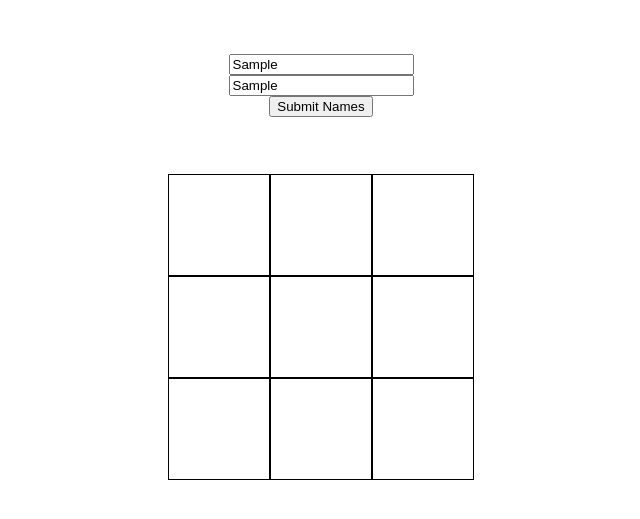
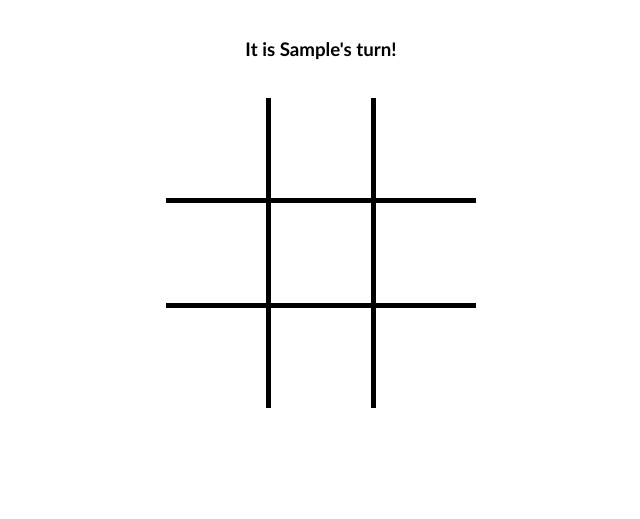
Before and after one commit to bdel19/Arcade2, a plain HTML site: page tictactoe.html in a window 1280 px wide. Both pictures are taken after typing "Sample", "Sample" into the empty fields and a click on the button "Submit Names". Shown: the part 71-590 px from the top of the page, without its empty margins (327-967 px from the left). Drawn offline with Linux system fonts and the light colour scheme.

Commit message:
Coding things

```diff
--- a/tictactoe.css
+++ b/tictactoe.css
@@ -36,8 +36,49 @@ body {
     flex-direction: row;
     width: 100px;
     height: 100px;
-    border: 1px solid black;
     flex-wrap: wrap;
+    justify-content: center;
+    align-content: center;
+    font-size: 75px ;
+    font-family: 'Pacifico', cursive;
+}
 
+.cell:hover{
 
 }
+
+#cell1{
+    border-bottom: 5px solid black;
+    border-right:  5px solid black;
+}
+
+#cell2{
+    border-bottom: 5px solid black;
+    border-right:  5px solid black;
+}
+
+#cell3{
+    border-bottom: 5px solid black;
+}
+
+#cell4{
+    border-bottom: 5px solid black;
+    border-right:  5px solid black;
+}
+
+#cell5{
+    border-bottom: 5px solid black;
+    border-right:  5px solid black;
+}
+
+#cell6{
+    border-bottom: 5px solid black;
+}
+
+#cell7{
+    border-right:  5px solid black;
+}
+
+#cell8{
+    border-right:  5px solid black;
+}
--- a/tictactoe.html
+++ b/tictactoe.html
@@ -6,7 +6,10 @@
     <meta name="viewport" content="width=device-width, initial-scale=1.0">
     <title>Tic-Tac-Toe</title>
     <link rel="stylesheet" href="tictactoe.css">
-    <script type="text/javascript" src="tictactoe.js"></script>
+    <script type="text/javascript" src="tictactoe.js" defer></script>
+    <link rel="preconnect" href="https://fonts.googleapis.com">
+    <link rel="preconnect" href="https://fonts.gstatic.com" crossorigin>
+    <link href="https://fonts.googleapis.com/css2?family=Pacifico&display=swap" rel="stylesheet">
 </head>
 <body>
 
@@ -33,27 +36,32 @@
 
 <h1>Tic-Tac-Toe</h1>
 
-<div class="playerAssign">
+<div id="playerAssign">
     <input id="player1" placeholder="Enter Player 1 Name">
     <input id="player2" placeholder="Enter Player 2 Name">
-    <button id="subBtn">Submit Names</button>
+    <button id="submit">Submit Names</button>
 </div>
+
+<h3 class="currentPlayer"></h3>
+
 
 <div id="boardBox">
     <div class="board" id="board">
 
-        <div class="cell"></div>
-        <div class="cell"></div>
-        <div class="cell"></div>
-        <div class="cell"></div>
-        <div class="cell"></div>
-        <div class="cell"></div>
-        <div class="cell"></div>
-        <div class="cell"></div>
-        <div class="cell"></div>
+        <div class="cell" id="cell1"></div>
+        <div class="cell" id="cell2"></div>
+        <div class="cell" id="cell3"></div>
+        <div class="cell" id="cell4"></div>
+        <div class="cell" id="cell5"></div>
+        <div class="cell" id="cell6"></div>
+        <div class="cell" id="cell7"></div>
+        <div class="cell" id="cell8"></div>
+        <div class="cell" id="cell9"></div>
 
     </div>
 </div>
+
+<h3 id="victor"></h3>
 </body>
 </html>
 
--- a/tictactoe.js
+++ b/tictactoe.js
@@ -4,13 +4,84 @@ const state = {
         [null, null, null],
         [null, null, null]
     ],
-    player: ["X", "O"]
+
+    player1Name: '',
+    player2Name: '',
+    player: "X",
+    playerTurn: ""
 }
 
 const board = document.querySelector('#board');
+board.style.display = "none";
+
 const player1 = document.querySelector('#player1');
 const player2 = document.querySelector('#player2');
 
-board.addEventListener('click', function(ev){
-    cell.innerText = state.player;
+const cell = document.querySelector('.cell');
+
+const subBtn = document.getElementById('submit');
+
+const currentPlayer = document.querySelector('.currentPlayer');
+currentPlayer.style.display="none";
+
+const playerAssign = document.querySelector('#playerAssign');
+
+const victor = document.querySelector('#victor');
+victor.style.display = "none";
+
+const cell1 = document.querySelector('#cell1');
+const cell2 = document.querySelector('#cell2');
+const cell3 = document.querySelector('#cell3');
+const cell4 = document.querySelector('#cell4');
+const cell5 = document.querySelector('#cell5');
+const cell6 = document.querySelector('#cell6');
+const cell7 = document.querySelector('#cell7');
+const cell8 = document.querySelector('#cell8');
+const cell9 = document.querySelector('#cell9');
+
+
+//Sets player names
+subBtn.addEventListener('click', function(ev){
+    ev.preventDefault();
+    state.player1Name = player1.value
+    state.player2Name = player2.value
+    board.style.display = "flex";
+    playerAssign.style.display = "none";
+    console.log(state.player)
+    playerTurn = state.player1Name;
+    currentPlayer.style.display = "flex"
+    currentPlayer.innerText = `It is ${playerTurn}'s turn!`
+    console.log(currentPlayer)
 })
+
+
+
+//checks if cell has been played, inserts marker into cell, changes player
+board.addEventListener('click', function (ev){
+    if(ev.target.innerText === ""){
+        ev.target.innerText = state.player;
+        if(state.player === "X"){
+            state.player = "O"
+            playerTurn = state.player2Name
+
+        }else if(state.player === "O"){
+            state.player = "X";
+            playerTurn = state.player1Name;
+        }
+    }
+    currentPlayer.innerText = `It is ${playerTurn}'s turn!`
+    topLeftToBottomRight();
+    console.log(board[i][i])
+    console.log(state.player);
+})
+
+// cell.addEventListener('mouseenter', function(ev){
+//     ev.target.innerText = state.player;
+//     console.log("Hover event")
+// })
+
+// function topLeftToBottomRight() {
+    //     for (let i = 0; i < board.length; i++) {
+    //       console.log(board[i][i])
+    //     }
+    //   }
```
